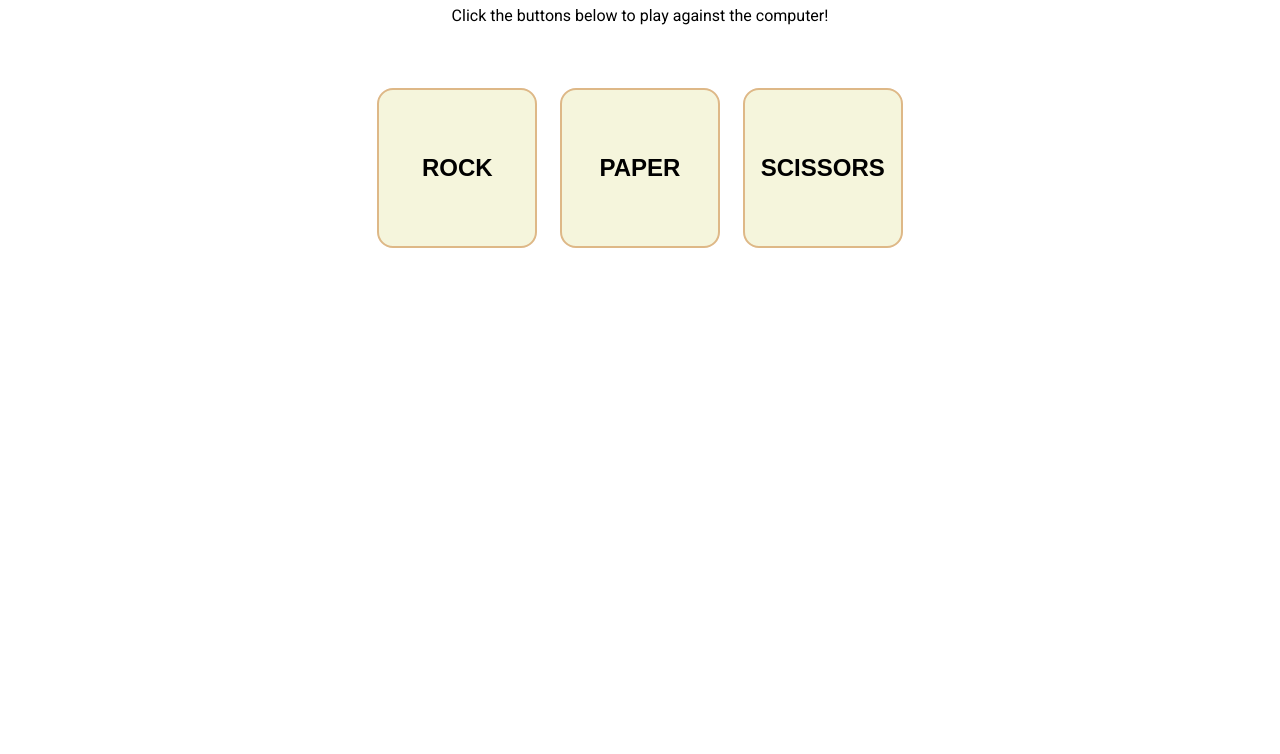
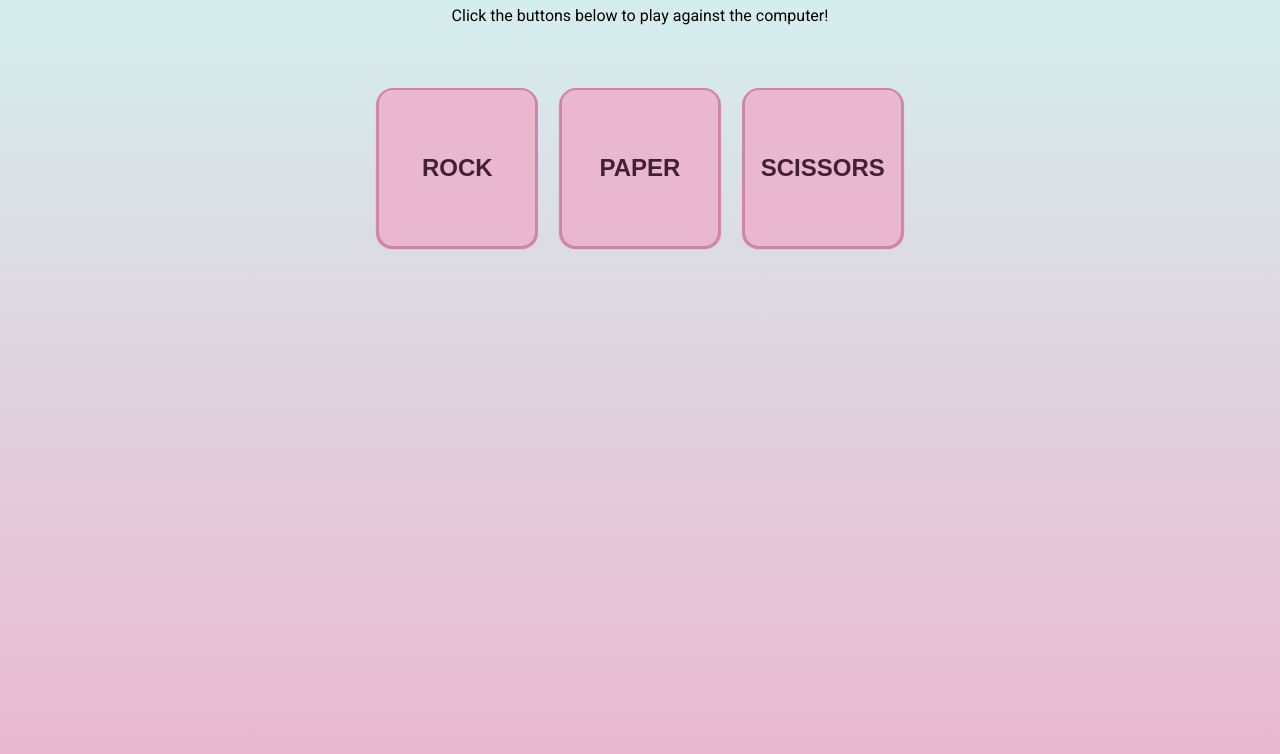
Before and after one commit to bollowatsch/rock-paper-scissors, a plain HTML site: page index.html in a window 1280 px wide. Shown: the part 75-829 px from the top of the page. Before the commit the page ends 800 px from the top, so only its background shows below. Drawn offline with Linux system fonts and the light colour scheme.

Commit message:
add new design

```diff
--- a/script.js
+++ b/script.js
@@ -45,10 +45,10 @@ btns.forEach((btn) => btn.addEventListener("click", (e) => {
 }))
 
 function updateGameStats() {
-  if (gameCount == 5) {
-    if (winCounter > lossCounter) console.log("YOU WON!");
-    else if (winCounter < lossCounter) console.log("YOU LOST!");
-    else console.log("IT'S A DRAW!");
+  if (gameCount >= 5) {
+    if (winCounter > lossCounter) gameStats.innerText = "You Won! Congratulations!";
+    else if (winCounter < lossCounter) gameStats.innerText = "You lost! Better luck next time!";
+    else gameStats.innerText = "It's a draw!";
   } else {
     console.log(`Game statistics:\n
     Wins: ${winCounter}\n
--- a/style.css
+++ b/style.css
@@ -1,5 +1,16 @@
 body {
+  height: 100vh;
+  padding: 0;
   font-family: roboto, sasn-serif;
+  background: hsla(332, 53%, 82%, 1);
+
+  background: linear-gradient(90deg, hsla(332, 53%, 82%, 1) 0%, hsla(176, 57%, 89%, 1) 100%);
+
+  background: -moz-linear-gradient(90deg, hsla(332, 53%, 82%, 1) 0%, hsla(176, 57%, 89%, 1) 100%);
+
+  background: -webkit-linear-gradient(90deg, hsla(332, 53%, 82%, 1) 0%, hsla(176, 57%, 89%, 1) 100%);
+
+  filter: progid: DXImageTransform.Microsoft.gradient(startColorstr="#E9B7CE", endColorstr="#D3F3F1", GradientType=1);
 }
 
 h1 {
@@ -28,11 +39,17 @@ p {
 }
 
 button {
-  background-color: beige;
-  border: 2px solid burlywood;
+  color: #422231;
+  background-color: #e9b7ce;
+  border: 2px solid #cf84a7;
   border-radius: 10%;
   width: 10rem;
   height: 10rem;
   font-size: 1.5em;
   font-weight: 700;
+  box-shadow: 1px 1px 1px #cf84a7, -1px 1px 1px #cf84a7;
 }
+
+button:active {
+  background-color: #cf84a7;
+}
```
